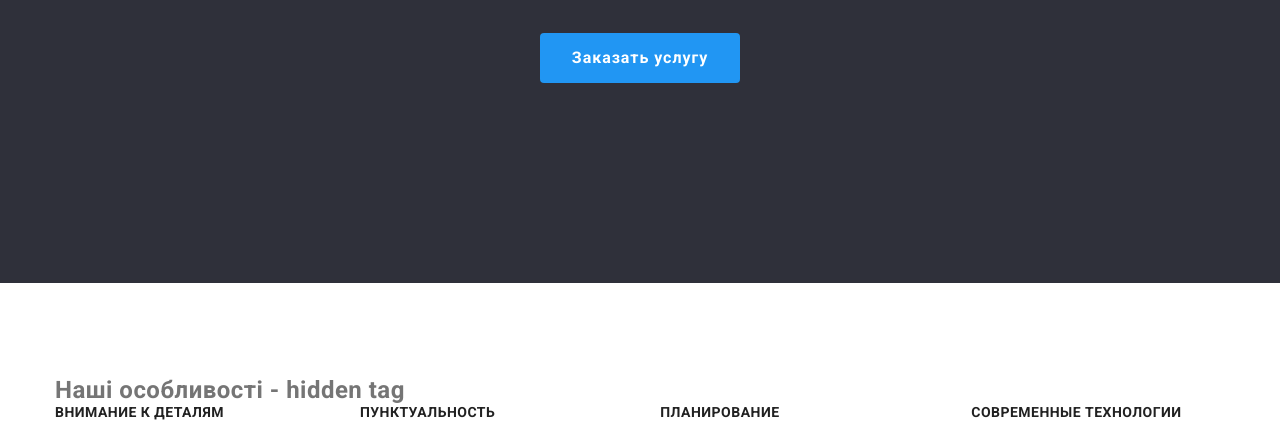
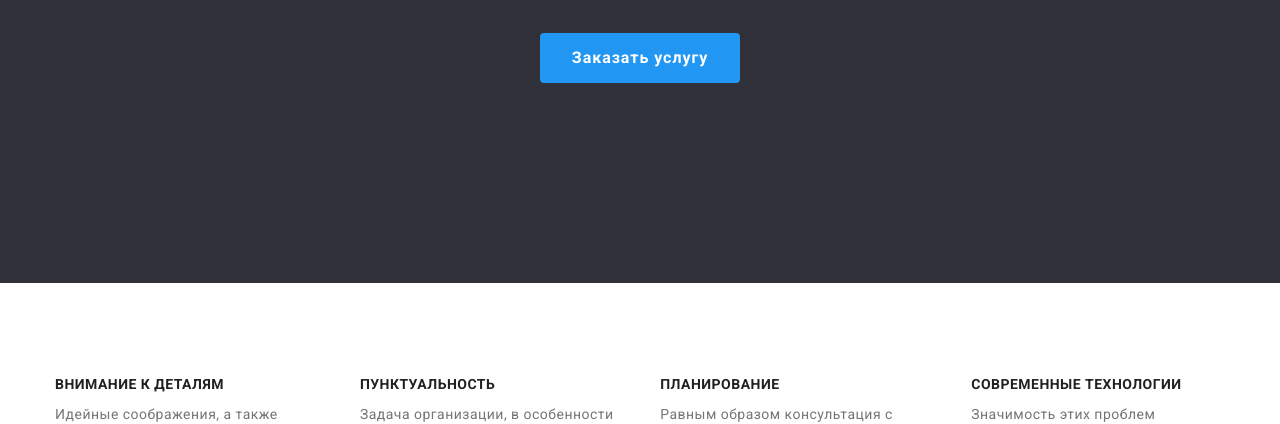
Before and after one commit to Andriy-Kond/goit-markup-hw-03, a plain HTML site: page index.html in a window 1280 px wide. Shown: the part 398-822 px from the top of the page. Drawn offline with nearby package versions, Linux system fonts and the light colour scheme.

Commit message:
visually hidden

```diff
--- a/css/styles.css
+++ b/css/styles.css
@@ -179,14 +179,17 @@ body {
 /* Особливості */
 .visually-hidden {
     position: absolute;
+    white-space: nowrap;
     width: 1px;
     height: 1px;
-    margin: -1px;
-    padding: 0;
     overflow: hidden;
     border: 0;
+    padding: 0;
     clip: rect(0 0 0 0);
+    clip-path: inset(50%);
+    margin: -1px;
 }
+
 .features { display: flex; }
 .features-item:not(:last-child) { margin-right: 30px; }
 
--- a/index.html
+++ b/index.html
@@ -61,7 +61,7 @@
 			<!-- особливості  -->
 			<section class="section">
 				<div class="container">
-					<h2 class=".visually-hidden">Наші особливості - hidden tag</h2>
+					<h2 class="visually-hidden">Наші особливості - hidden tag</h2>
 					<ul class="features">
 						<li class="features-item">
 							<h3 class="features-title">Внимание к деталям</h3>
```
Also changed, not shown: portfolio.html (+1 -1 lines).
